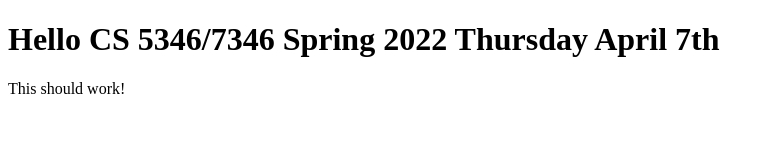
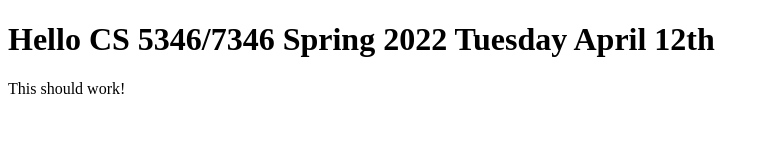
Before and after one commit to vdebroy/cloud-computing-smu-s22, a plain HTML site: page docker-samples/simple-webserver/index.html in a window 1280 px wide. Shown: the whole page, without its empty margins (0-774 px from the left). Drawn offline with Linux system fonts and the light colour scheme.

Commit message:
Update index.html

```diff
--- a/docker-samples/simple-webserver/index.html
+++ b/docker-samples/simple-webserver/index.html
@@ -7,7 +7,7 @@
     <title>Docker simple webserver</title>
 </head>
 <body>
-    <h1>Hello CS 5346/7346 Spring 2022 Thursday April 7th</h1>
+    <h1>Hello CS 5346/7346 Spring 2022 Tuesday April 12th</h1>
 
     <p>This should work!</p>
 </body>
```
